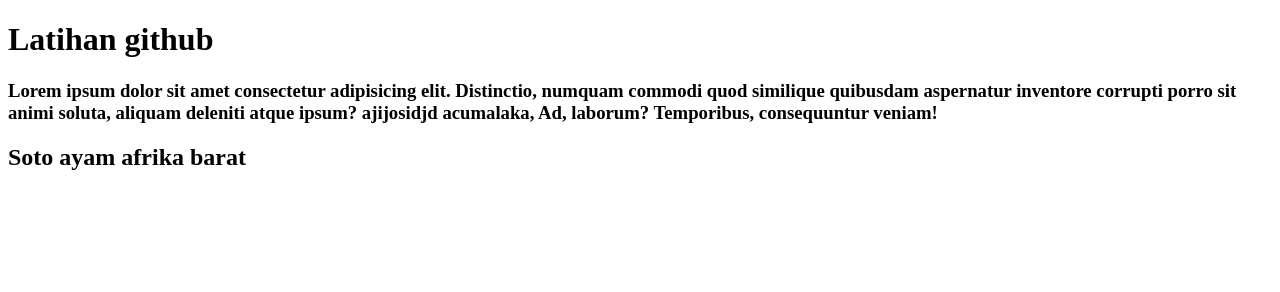
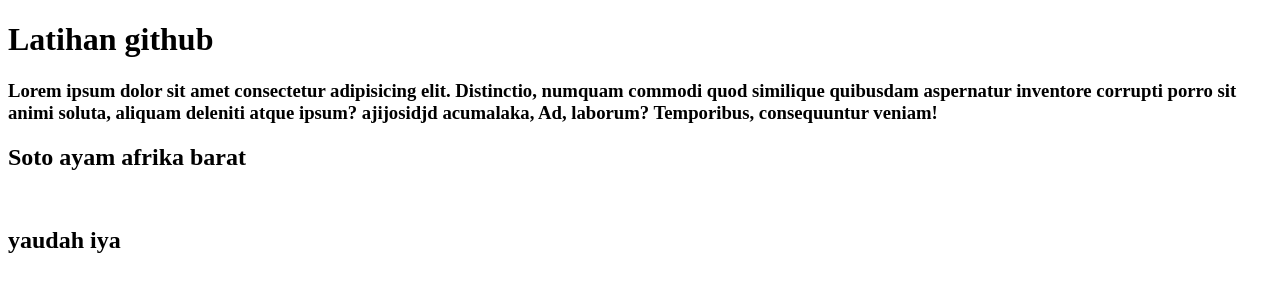
Before and after one commit to AdhenLeo/Dhen-github, a plain HTML site: page index.html in a window 1280 px wide. Drawn offline with Linux system fonts and the light colour scheme.

Commit message:
nambah h2

```diff
--- a/index.html
+++ b/index.html
@@ -30,5 +30,7 @@
             <td></td>
         </tbody>
     </table>
+
+    <h2>yaudah iya</h2>
 </body>
 </html>
```
